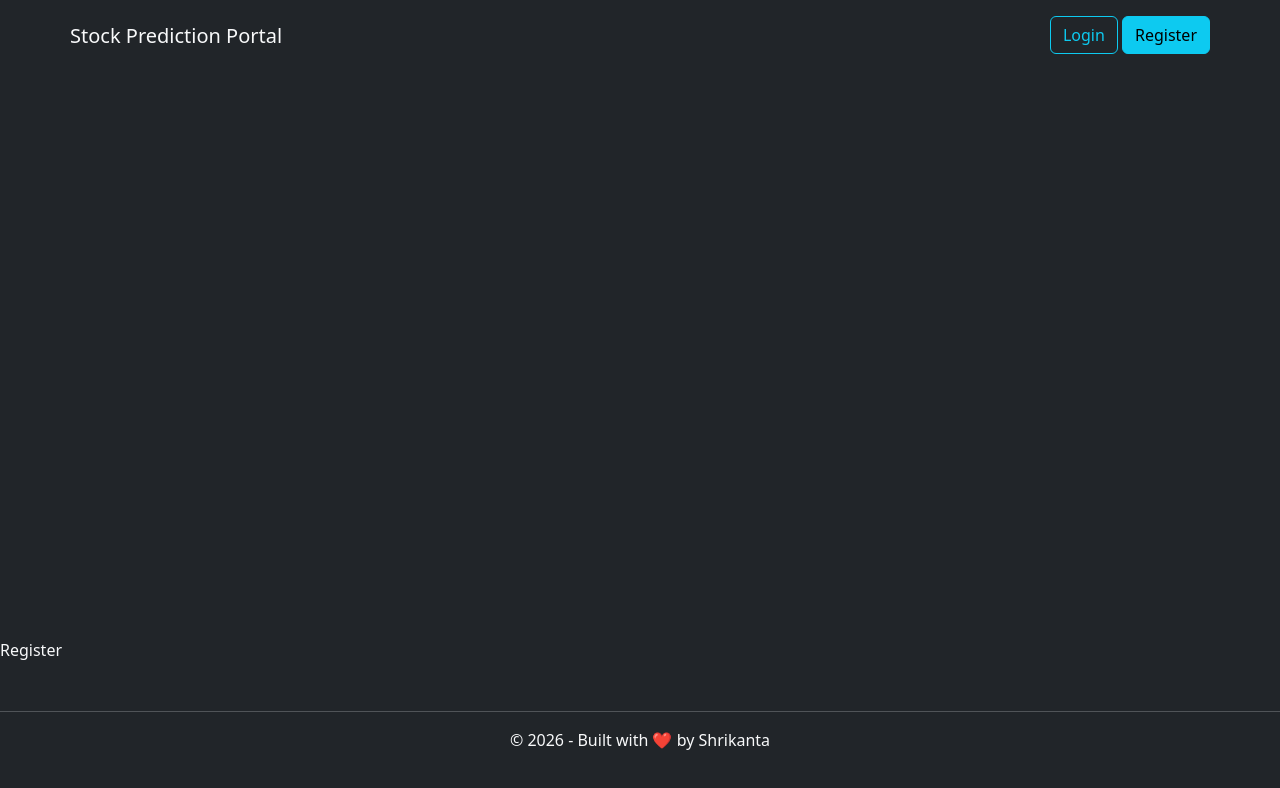
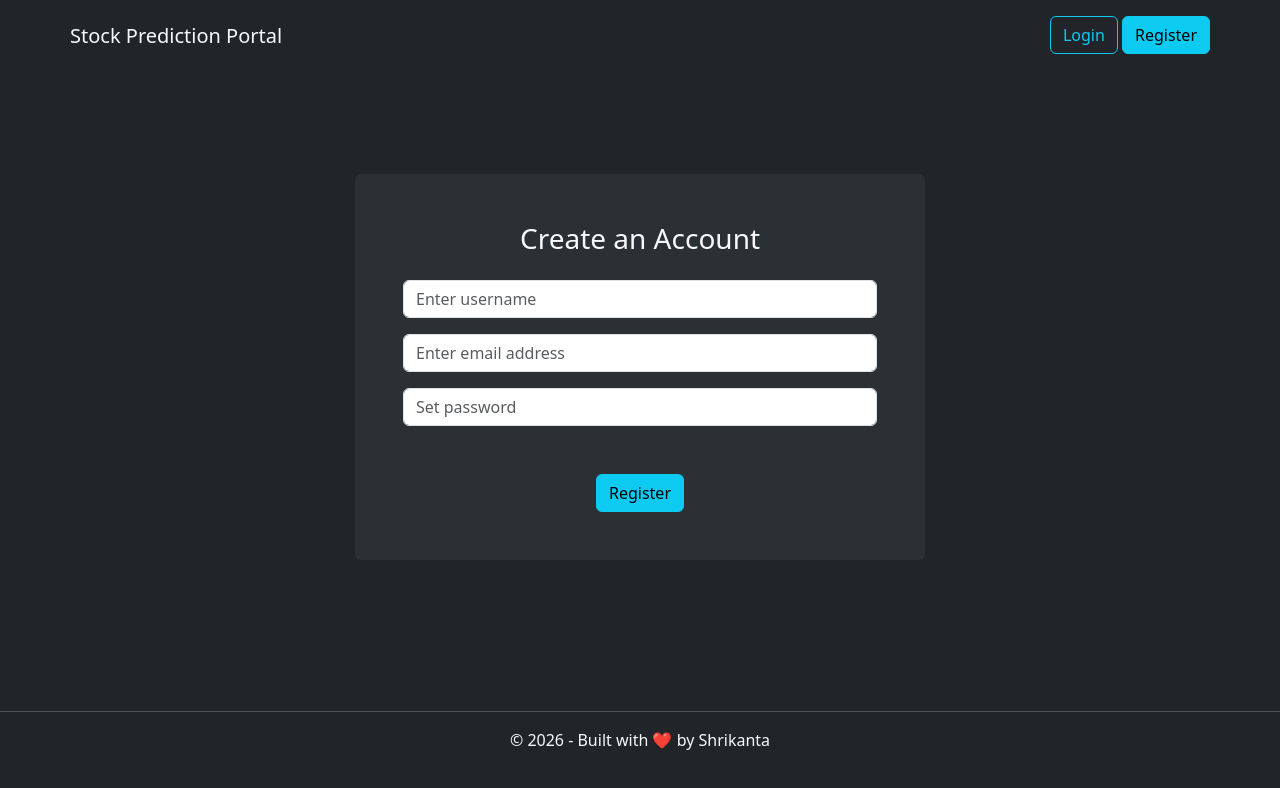
Before and after one commit to Shrikanta-26/Stock-Prediction-Portal, a React (Vite) app in the folder frontend-react/: page /register in a window 1280 px wide. Shown: the top 788 px of the page. Built offline with nearby package versions, Linux system fonts and the light colour scheme.

Commit message:
Adding axios functionality in frontend and conncect with db

```diff
--- a/frontend-react/package.json
+++ b/frontend-react/package.json
@@ -10,6 +10,7 @@
     "preview": "vite preview"
   },
   "dependencies": {
+    "axios": "^1.13.2",
     "react": "^19.2.0",
     "react-dom": "^19.2.0",
     "react-router-dom": "^7.12.0"
--- a/frontend-react/src/components/Register.jsx
+++ b/frontend-react/src/components/Register.jsx
@@ -1,9 +1,48 @@
-import React from 'react'
+import React, {useState} from 'react'
+import axios from 'axios'
 
 const Register = () => {
+
+const [username, setUsername] = useState('')
+const [email, setEmail] = useState('')
+const [password,setPassword] = useState('')
+
+
+const handleRegistration=async (e) =>{
+  e.preventDefault();
+
+  const userData = {
+    username,email,password
+  }
+
+  try{
+    const response = await  axios.post('http://127.0.0.1:8000/api/v1/register/',userData)
+    console.log('response.data=> ' ,response.data)
+    console.log('Registration Successful')
+  }catch(error){
+    console.error('Registration error: ',error.response.data)
+  }
+
+}
+
   return (
-    <div className='text-light'>Register</div>
-  )
+<>
+  <div className="container">
+    <div className="row justify-content-center">
+      <div className="col-md-6 bg-light-dark p-5 rounded">
+        <h3 className='text-light text-center mb-4'>Create an Account</h3>
+      <form onSubmit={handleRegistration}>
+        <input type="text" className='form-control mb-3' placeholder='Enter username' value={username}  onChange={(e)=> setUsername(e.target.value)}/>
+        <input type="email" className='form-control mb-3' placeholder='Enter email address' value={email} onChange={(e)=> setEmail(e.target.value)}/>
+        <input type="password" className='form-control mb-5' placeholder='Set password' value={password} onChange={(e)=> setPassword(e.target.value)} />
+        <button type='submit' className='btn btn-info d-block mx-auto'>Register</button>
+
+      </form>
+      </div>
+    </div>
+  </div>
+
+</>  )
 }
 
 export default Register
```
Also changed, not shown: 2 other files (tests, documents, lock files or other folders).
